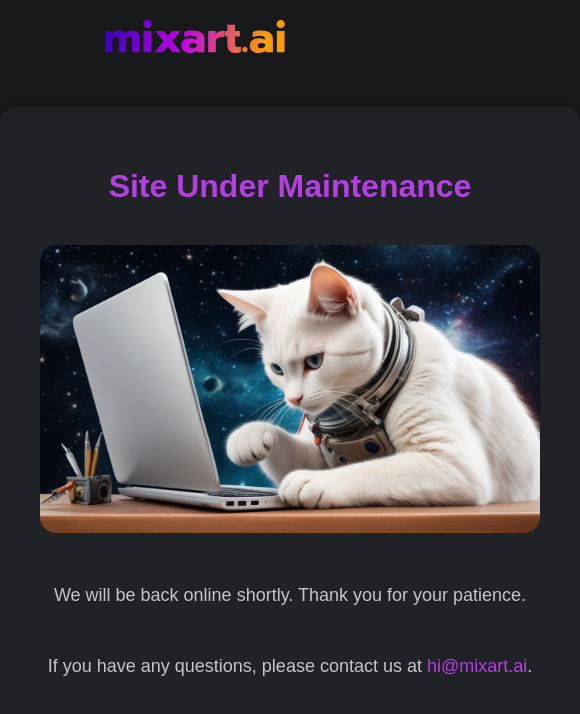
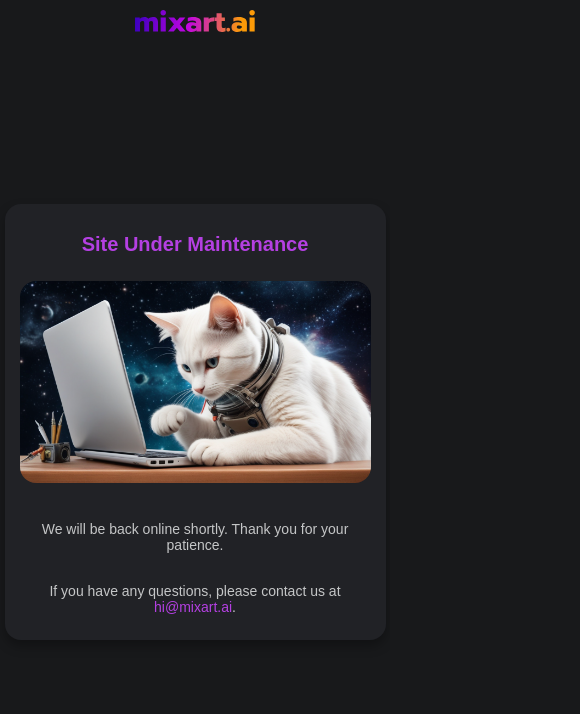
Before and after one commit to ecspecial/site-maintenance, a plain HTML site: page under_maintenance.html in a window 390 px wide. Shown: the whole page, 580 px wide, since content can reach past the window. Drawn offline with Linux system fonts and the light colour scheme.

Commit message:
Responsive update

```diff
--- a/under_maintenance.html
+++ b/under_maintenance.html
@@ -26,27 +26,29 @@
             text-align: center;
         }
         .logo {
-            max-width: 180px; /* Increased logo size */
+            max-width: 150px; /* Reduced logo size for smaller screens */
+            width: 100%; /* Ensures responsiveness */
         }
         .container {
             background-color: #2C2F3670; /* Warmer grey for container background */
-            padding: 40px; /* Increased padding */
+            padding: 20px; /* Reduced padding for smaller screens */
             border-radius: 16px; /* More rounded corners */
             box-shadow: 0 6px 12px rgba(0, 0, 0, 0.3); /* Enhanced shadow */
-            max-width: 800px; /* Increased container size */
+            max-width: 90%; /* More fluid width for small screens */
             margin: auto;
         }
         h1 {
             color: #b440e2; /* Warmer violet color */
-            margin-bottom: 20px;
+            margin-bottom: 15px; /* Reduced margin for smaller screens */
+            font-size: 24px; /* Adjusted font size */
         }
         p {
-            font-size: 18px; /* Slightly larger text size */
-            margin-bottom: 20px;
+            font-size: 16px; /* Slightly smaller text size */
+            margin-bottom: 15px; /* Reduced margin for smaller screens */
             color: #f7f8f8c3;
         }
         .contact-info {
-            margin-top: 50px;
+            margin-top: 30px; /* Reduced margin for smaller screens */
         }
         a {
             color: #b440e2; /* Brighter link color */
@@ -56,10 +58,34 @@
             text-decoration: underline;
         }
         .cute-image {
-            max-width: 500px; /* Larger cute image */
+            max-width: 90%; /* Ensures responsiveness */
             border-radius: 16px; /* Rounded corners for image */
-            margin-top: 20px;
-            margin-bottom: 30px;
+            margin-top: 15px; /* Reduced margin for smaller screens */
+            margin-bottom: 20px; /* Reduced margin for smaller screens */
+        }
+        @media (max-width: 600px) {
+            header {
+                top: 10px;
+                left: 10px;
+                right: 10px;
+            }
+            .logo {
+                max-width: 120px; /* Further reduced logo size */
+            }
+            .container {
+                padding: 15px; /* Further reduced padding */
+            }
+            h1 {
+                font-size: 20px; /* Further adjusted font size */
+                margin-bottom: 10px; /* Further reduced margin */
+            }
+            p {
+                font-size: 14px; /* Further reduced font size */
+                margin-bottom: 10px; /* Further reduced margin */
+            }
+            .cute-image {
+                max-width: 100%; /* Ensures full width on small screens */
+            }
         }
     </style>
 </head>
```
